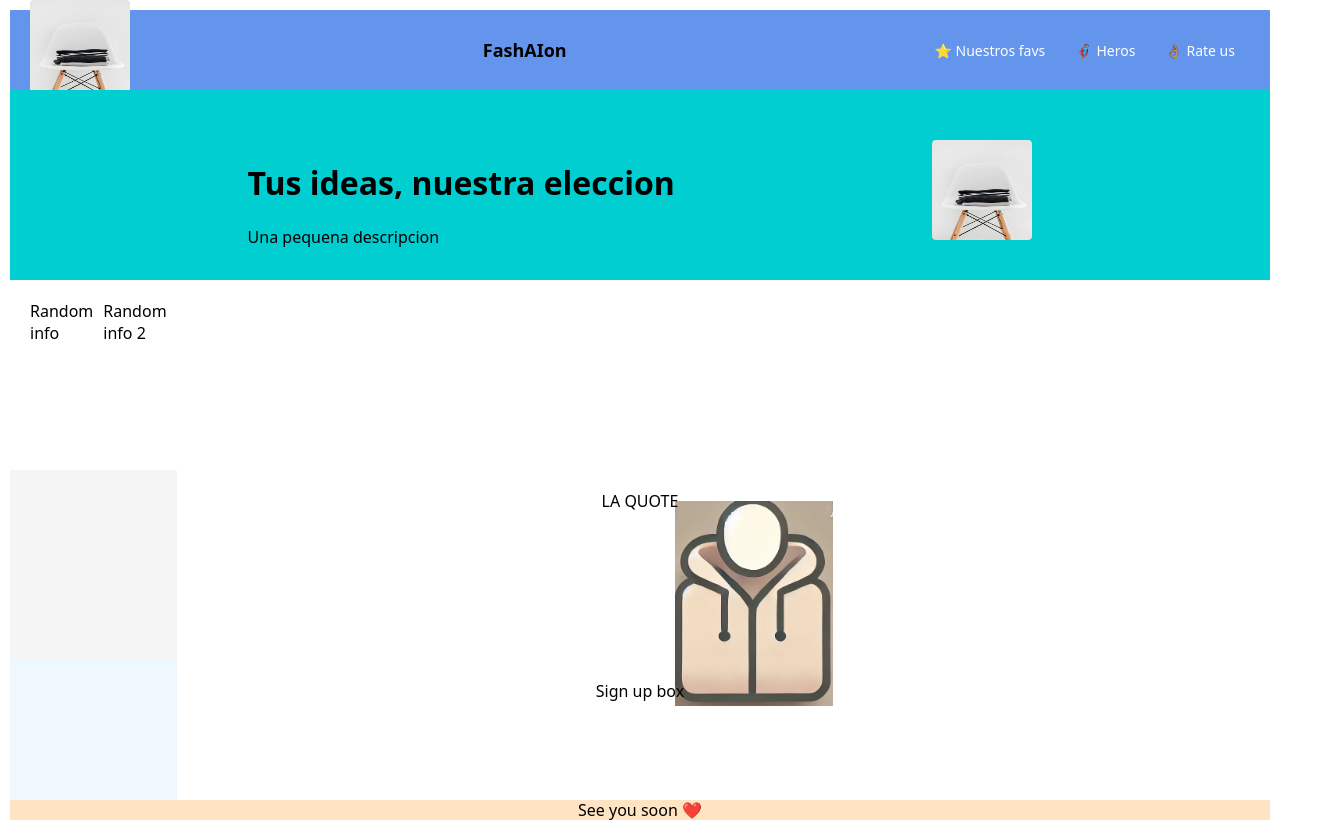
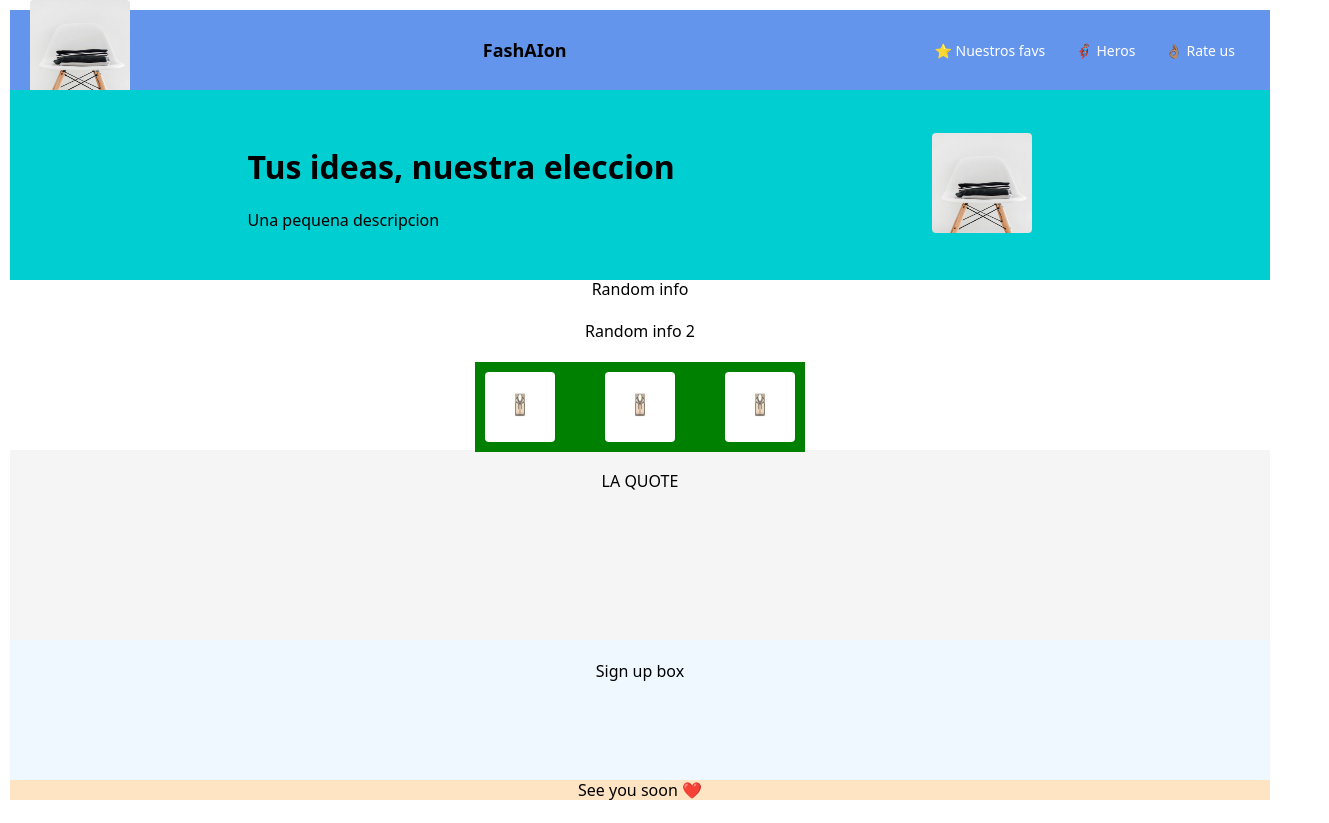
Before and after one commit to ultrasonicthomas/TEST_WEB, a plain HTML site: page index.html in a window 1280 px wide. Shown: the top 823 px of the page, 1329 px wide, since content can reach past the window. Drawn offline with Linux system fonts and the light colour scheme.

Commit message:
Update style.css
a

```diff
--- a/style.css
+++ b/style.css
@@ -59,6 +59,7 @@ a {
     padding: 20px;
     flex-direction: row;
     gap: 10px;
+    align-items: center;
 }
 .DescripcionWeb{
     justify-content: space-between;
@@ -72,11 +73,38 @@ a {
     background-color: white;
     height: 150px;
     display: flex;
-    justify-content: space-evenly;
-    padding: 20px;
-    flex-direction: row;
+    justify-content: center;
+    padding: 10px;
+    flex-direction: column;
     gap: 10px;
+    align-items: center;
 }
+
+
+.InformationText{
+    justify-content: center;
+    padding: 10px;
+    gap: 10px;
+    align-items: center;
+}
+
+.InformationImagen{
+    background-color: green;
+    display: flex;
+    flex: 1;
+    justify-content: space-between;
+    align-items: center;
+    padding: 10px;
+    gap: 50px;
+}
+
+.logo2{
+    border: darkseagreen;
+    border-radius: 4px;
+    width:70px;
+    height:70px;
+}
+
 .Quote{
     background-color: whitesmoke;
     height: 150px;
```
